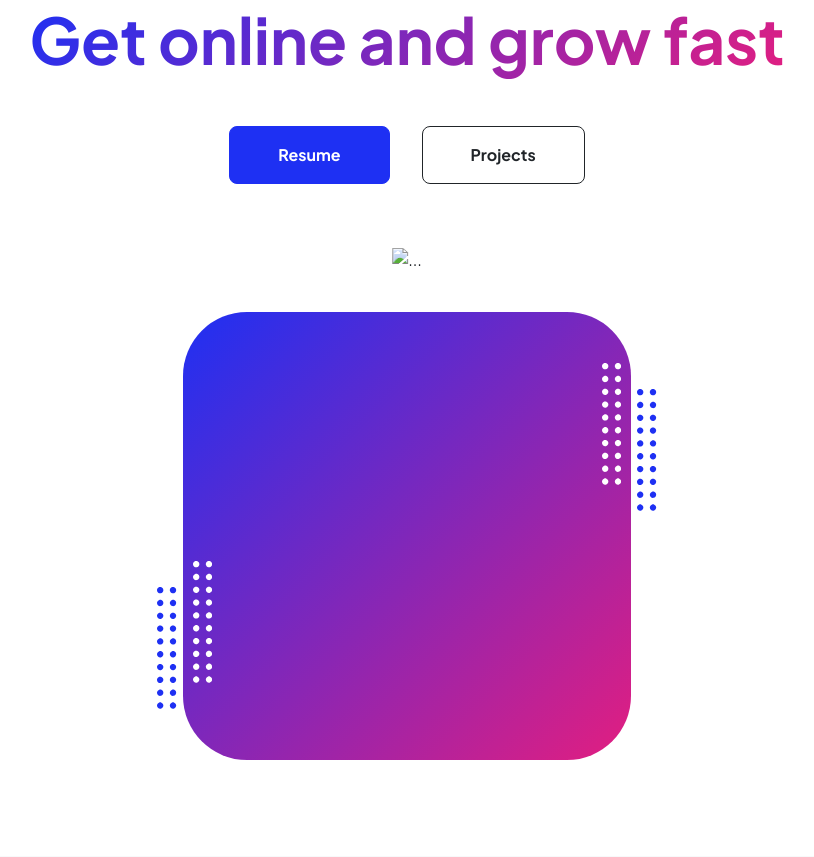
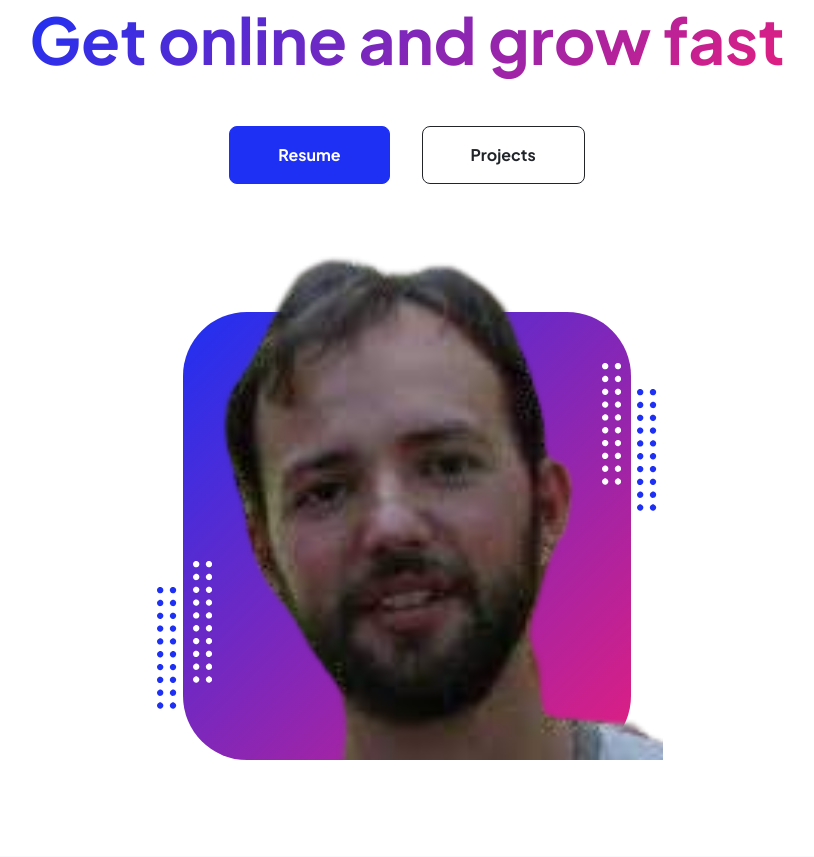
Before and after one commit to RaphaelGomesHenke/site_python_anywhere, a Django app: page / in a window 1280 px wide. Shown: the part 209-1066 px from the top of the page, without its empty margins (233-1047 px from the left). Run offline with Django 3.2, Linux system fonts and the light colour scheme; some libraries are stand-ins or nearby versions.

Commit message:
tgerceira commit

```diff
--- a/templates/index/index.html
+++ b/templates/index/index.html
@@ -6,7 +6,7 @@
         <meta name="viewport" content="width=device-width, initial-scale=1, shrink-to-fit=no" />
         <meta name="description" content="" />
         <meta name="author" content="" />
-        <title>Personal - Start Bootstrap Theme</title>
+        <title>kkkkkkkkkkkkkkkkkkk</title>
         <!-- Favicon-->
         <link rel="icon" type="image/x-icon" href="{% static 'css/styles.css' %}" />
         <!-- Custom Google font-->
@@ -57,7 +57,7 @@
                                 <div class="profile bg-gradient-primary-to-secondary">
                                     <!-- TIP: For best results, use a photo with a transparent background like the demo example below-->
                                     <!-- Watch a tutorial on how to do this on YouTube (link)-->
-                                    <img class="profile-img" src="{% static 'css/styles.css' %}" alt="..." />
+                                    <img class="profile-img" src="{% static 'assets/profile.png' %}" alt="..." />
                                     <div class="dots-1">
                                         <!-- SVG Dots-->
                                         <svg version="1.1" xmlns="http://www.w3.org/2000/svg" xmlns:xlink="http://www.w3.org/1999/xlink" x="0px" y="0px" viewBox="0 0 191.6 1215.4" style="enable-background: new 0 0 191.6 1215.4" xml:space="preserve">
```
Also changed, not shown: setup/static/assets/profile.png.
